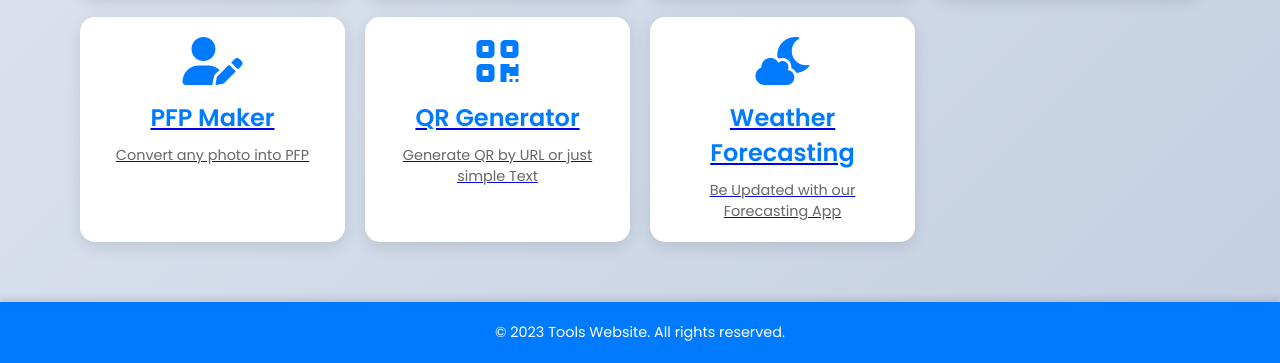
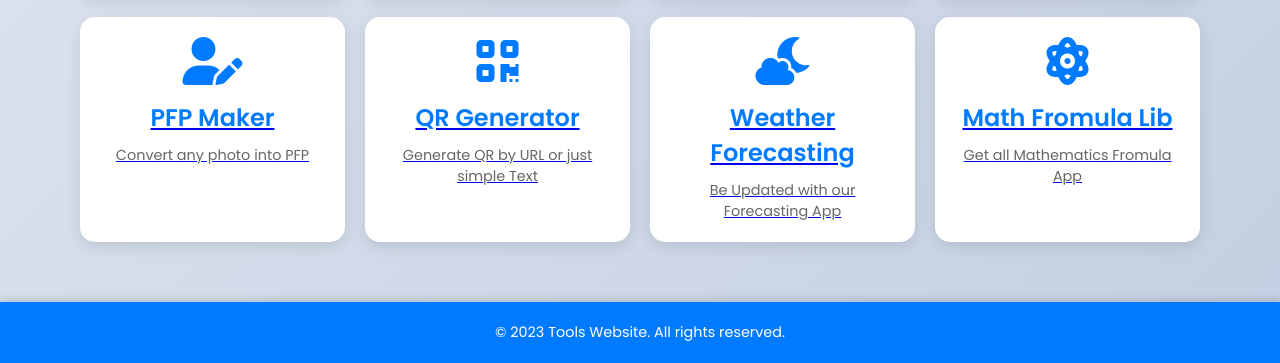
Before and after one commit to surajixcp/Tools, a website: page index.html in a window 1280 px wide. Shown: the part 1932-2295 px from the top of the page. Drawn offline with Linux system fonts and the light colour scheme.

Commit message:
Update index.html

```diff
--- a/index.html
+++ b/index.html
@@ -383,6 +383,13 @@
         <h2>Weather Forecasting</h2>
         <p>Be Updated with our Forecasting App</p>
     </a>
+
+            <!-- Tool Card 30: MathFromulaLib -->
+            <a href="/Tools/mathformulalib" class="tool-card">
+        <i class="fa-solid fa-atom"></i>
+        <h2>Math Fromula Lib</h2>
+        <p>Get all Mathematics Fromula App</p>
+    </a>
 </div>
     </main>
     <footer>
```
